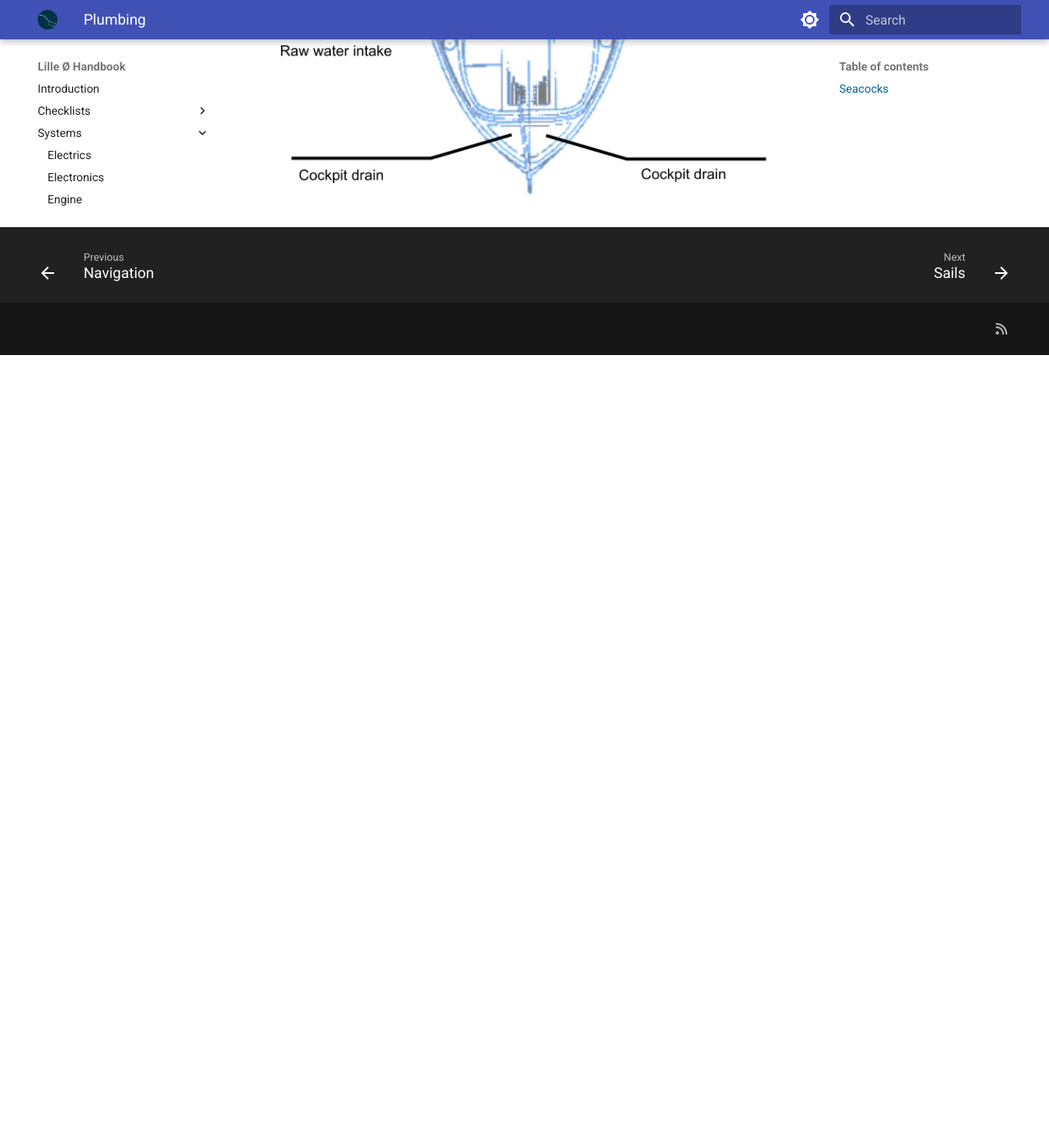
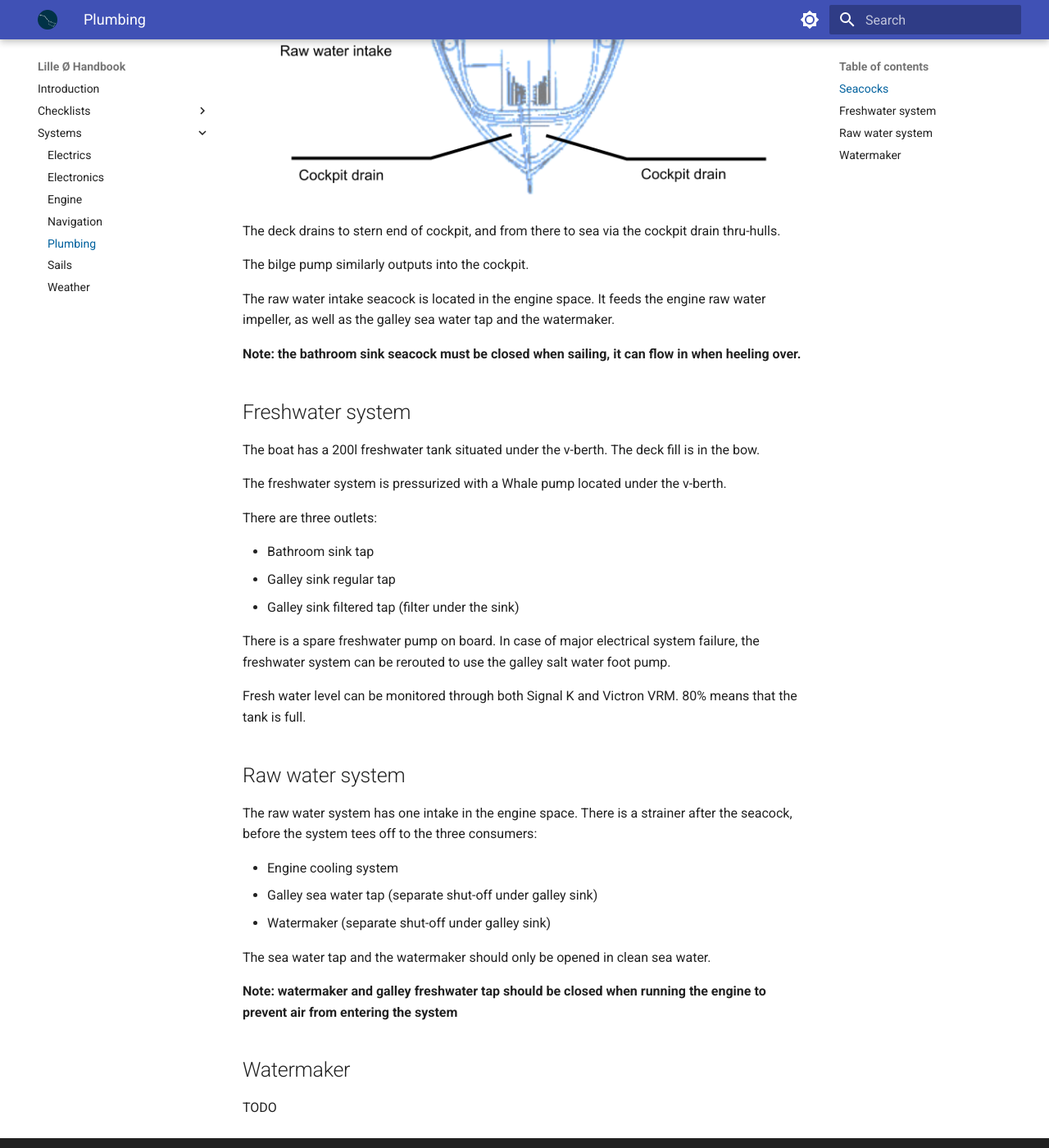
Before and after one commit to meri-imperiumi/handbook, an MkDocs documentation site: the page built from docs/systems/plumbing.md, in a window 1280 px wide and 1400 px high, scrolled down 994 px. Shown: the whole window at 82% size. Built offline with MkDocs 1.6.1 and Material for MkDocs 9.7.7, drawn with Linux system fonts in a browser that asks for light colours; before the commit the page ends 1427 px from its top, so only the background shows below that.

Commit message:
A bit more about the plumbing system

```diff
--- a/docs/systems/plumbing.md
+++ b/docs/systems/plumbing.md
@@ -5,3 +5,43 @@ _Lille Ø_ has both a freshwater and a raw water plumbing system. The toilet is
 ## Seacocks
 
 ![Seacocks diagram](../assets/seacocks.png)
+
+The deck drains to stern end of cockpit, and from there to sea via the cockpit drain thru-hulls.
+
+The bilge pump similarly outputs into the cockpit.
+
+The raw water intake seacock is located in the engine space. It feeds the engine raw water impeller, as well as the galley sea water tap and the watermaker.
+
+**Note: the bathroom sink seacock must be closed when sailing, it can flow in when heeling over.**
+
+## Freshwater system
+
+The boat has a 200l freshwater tank situated under the v-berth. The deck fill is in the bow.
+
+The freshwater system is pressurized with a Whale pump located under the v-berth.
+
+There are three outlets:
+
+* Bathroom sink tap
+* Galley sink regular tap
+* Galley sink filtered tap (filter under the sink)
+
+There is a spare freshwater pump on board. In case of major electrical system failure, the freshwater system can be rerouted to use the galley salt water foot pump.
+
+Fresh water level can be monitored through both Signal K and Victron VRM. 80% means that the tank is full.
+
+## Raw water system
+
+The raw water system has one intake in the engine space. There is a strainer after the seacock, before the system tees off to the three consumers:
+
+* Engine cooling system
+* Galley sea water tap (separate shut-off under galley sink)
+* Watermaker (separate shut-off under galley sink)
+
+The sea water tap and the watermaker should only be opened in clean sea water.
+
+**Note: watermaker and galley freshwater tap should be closed when running the engine to prevent air from entering the system**
+
+## Watermaker
+
+TODO
```
